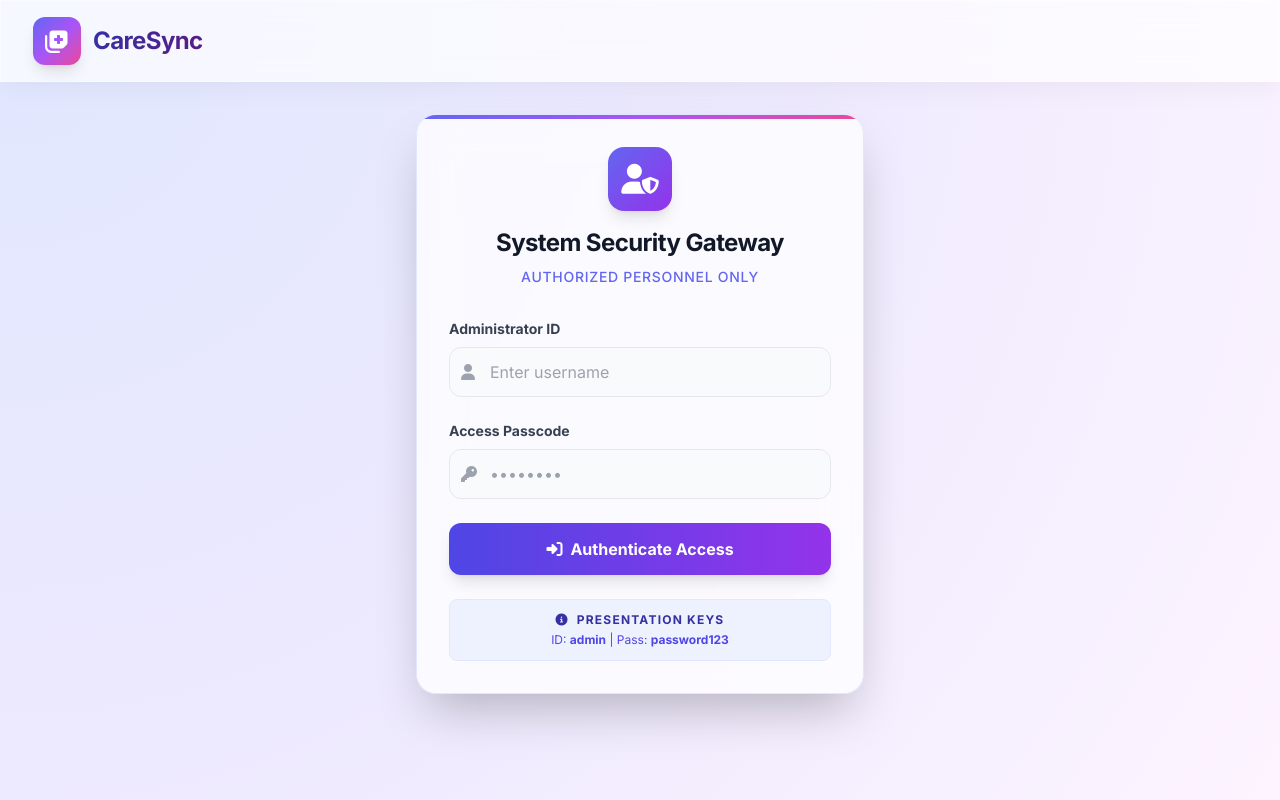
After one commit to omkar-maindad/hospital-management, a Flask app: page /login in a window 1280 px wide. The commit adds this page. Run offline with Flask 3, Linux system fonts and the light colour scheme; some libraries are stand-ins or nearby versions.

Commit message:
Add Admin Secure Login Gateway and Live UPI QR Billing Simulations

```diff
--- a/app.py
+++ b/app.py
@@ -1,9 +1,37 @@
-from flask import Flask, render_template, request, redirect, url_for, flash
+from flask import Flask, render_template, request, redirect, url_for, flash, session
 import database as db
 import os
 
 app = Flask(__name__)
 app.secret_key = os.urandom(24)
+
+# --- Security Authentication System ---
+@app.before_request
+def require_login():
+    allowed_routes = ['login', 'static']
+    if request.endpoint not in allowed_routes and 'logged_in' not in session:
+        return redirect(url_for('login'))
+
+@app.route('/login', methods=['GET', 'POST'])
+def login():
+    if request.method == 'POST':
+        user = request.form.get('username')
+        pwd = request.form.get('password')
+        # Fast presentation credentials
+        if user == 'admin' and pwd == 'password123':
+            session['logged_in'] = True
+            flash('Secure access granted.', 'success')
+            return redirect(url_for('index'))
+        else:
+            flash('Invalid Administrator credentials.', 'error')
+    return render_template('login.html')
+
+@app.route('/logout')
+def logout():
+    session.clear()
+    flash('System session terminated securely.', 'success')
+    return redirect(url_for('login'))
+
 
 @app.route('/')
 def index():
--- a/templates/base.html
+++ b/templates/base.html
@@ -34,6 +34,7 @@
                 </div>
 
                 <!-- Desktop Menu -->
+                {% if session.get('logged_in') %}
                 <div class="hidden md:flex space-x-1 lg:space-x-4 items-center">
                     <a href="{{ url_for('index') }}" class="px-3 py-2 text-sm font-bold transition-all {{ 'text-indigo-700 border-b-[3px] border-indigo-600 rounded-sm' if request.endpoint == 'index' else 'text-gray-600 hover:text-indigo-600 hover:bg-indigo-50 rounded-lg' }}">Dashboard</a>
                     <a href="{{ url_for('manage_patients') }}" class="px-3 py-2 text-sm font-bold transition-all {{ 'text-indigo-700 border-b-[3px] border-indigo-600 rounded-sm' if request.endpoint == 'manage_patients' else 'text-gray-600 hover:text-indigo-600 hover:bg-indigo-50 rounded-lg' }}">Patients</a>
@@ -44,24 +45,34 @@
                     <a href="{{ url_for('manage_billing') }}" class="px-3 py-2 text-sm font-bold transition-all {{ 'text-indigo-700 border-b-[3px] border-indigo-600 rounded-sm' if request.endpoint == 'manage_billing' else 'text-gray-600 hover:text-indigo-600 hover:bg-indigo-50 rounded-lg' }}">Billing</a>
                 </div>
 
-                <div class="hidden md:flex items-center">
-                    <div class="flex items-center gap-2 bg-white/50 px-4 py-2 rounded-full border border-gray-200 shadow-sm">
+                </div>
+
+                <div class="hidden md:flex items-center space-x-4">
+                    <div class="flex items-center gap-2 bg-white/50 px-4 py-2 rounded-full border border-indigo-100 shadow-sm">
                         <i class="fa-solid fa-user-shield text-indigo-500"></i>
-                        <span class="text-sm font-bold text-gray-700">Admin</span>
+                        <span class="text-sm font-bold text-indigo-700">Admin</span>
                     </div>
+                    <a href="{{ url_for('logout') }}" class="text-gray-500 hover:text-red-500 transition-colors" title="Disconnect Session">
+                        <i class="fa-solid fa-power-off text-lg"></i>
+                    </a>
                 </div>
 
                 <!-- Mobile menu button -->
                 <div class="md:hidden flex items-center">
-                    <button onclick="document.getElementById('mobile-menu').classList.toggle('hidden')" class="text-gray-600 hover:text-indigo-600 focus:outline-none p-2 rounded-md hover:bg-gray-100">
+                    <button onclick="document.getElementById('mobile-menu').classList.toggle('hidden')" class="text-indigo-600 focus:outline-none p-2 rounded-md hover:bg-indigo-50">
                         <i class="fa-solid fa-bars text-2xl"></i>
                     </button>
+                    <a href="{{ url_for('logout') }}" class="ml-4 text-gray-500 hover:text-red-500">
+                        <i class="fa-solid fa-power-off text-lg"></i>
+                    </a>
                 </div>
+                {% endif %}
             </div>
         </div>
 
         <!-- Mobile Menu -->
-        <div id="mobile-menu" class="hidden md:hidden bg-white/95 backdrop-blur-md border-b border-gray-200">
+        {% if session.get('logged_in') %}
+        <div id="mobile-menu" class="hidden md:hidden bg-white/95 backdrop-blur-md border-b border-indigo-100 shadow-lg">
             <div class="px-2 pt-2 pb-3 space-y-1 sm:px-3">
                 <a href="{{ url_for('index') }}" class="block px-3 py-2 rounded-md text-base font-medium text-gray-700 hover:text-indigo-600 hover:bg-indigo-50">Dashboard</a>
                 <a href="{{ url_for('manage_patients') }}" class="block px-3 py-2 rounded-md text-base font-medium text-gray-700 hover:text-indigo-600 hover:bg-indigo-50">Patients</a>
@@ -72,6 +83,7 @@
                 <a href="{{ url_for('manage_billing') }}" class="block px-3 py-2 rounded-md text-base font-medium text-gray-700 hover:text-indigo-600 hover:bg-indigo-50">Billing</a>
             </div>
         </div>
+        {% endif %}
     </nav>
 
     <!-- Main Content Container -->
--- /dev/null
+++ b/templates/login.html
@@ -0,0 +1,51 @@
+{% extends 'base.html' %}
+{% block title %}Admin Login | CareSync{% endblock %}
+
+{% block content %}
+<div class="flex items-center justify-center min-h-[70vh]">
+    <div class="glass-card w-full max-w-md p-8 relative overflow-hidden group border border-indigo-100 shadow-2xl">
+        <!-- Decoration -->
+        <div class="absolute top-0 left-0 w-full h-1 bg-gradient-to-r from-indigo-500 via-purple-500 to-pink-500"></div>
+
+        <div class="text-center mb-8">
+            <div class="w-16 h-16 rounded-2xl bg-gradient-to-br from-indigo-500 to-purple-600 flex items-center justify-center text-white text-3xl mx-auto shadow-lg mb-4 transform group-hover:rotate-6 transition-transform">
+                <i class="fa-solid fa-user-shield"></i>
+            </div>
+            <h2 class="text-2xl font-extrabold text-gray-900 tracking-tight">System Security Gateway</h2>
+            <p class="text-sm font-medium text-indigo-500 mt-2 tracking-wider uppercase">Authorized Personnel Only</p>
+        </div>
+
+        <form action="{{ url_for('login') }}" method="POST" class="space-y-6">
+            <div>
+                <label class="block text-sm font-bold text-gray-700 mb-2">Administrator ID</label>
+                <div class="relative">
+                    <div class="absolute inset-y-0 left-0 pl-3 flex items-center pointer-events-none text-gray-400">
+                        <i class="fa-solid fa-user"></i>
+                    </div>
+                    <input type="text" name="username" required class="w-full pl-10 pr-4 py-3 rounded-xl border border-gray-200 bg-gray-50 focus:bg-white focus:ring-2 focus:ring-indigo-500 focus:border-indigo-500 transition-colors placeholder-gray-400" placeholder="Enter username">
+                </div>
+            </div>
+
+            <div>
+                <label class="block text-sm font-bold text-gray-700 mb-2">Access Passcode</label>
+                <div class="relative">
+                    <div class="absolute inset-y-0 left-0 pl-3 flex items-center pointer-events-none text-gray-400">
+                        <i class="fa-solid fa-key"></i>
+                    </div>
+                    <input type="password" name="password" required class="w-full pl-10 pr-4 py-3 rounded-xl border border-gray-200 bg-gray-50 focus:bg-white focus:ring-2 focus:ring-indigo-500 focus:border-indigo-500 transition-colors placeholder-gray-400" placeholder="••••••••">
+                </div>
+            </div>
+
+            <button type="submit" class="w-full py-3.5 px-4 bg-gradient-to-r from-indigo-600 to-purple-600 hover:from-indigo-700 hover:to-purple-700 text-white font-bold rounded-xl shadow-lg transform hover:-translate-y-0.5 transition-all focus:outline-none focus:ring-2 focus:ring-offset-2 focus:ring-indigo-500 flex justify-center items-center">
+                <i class="fa-solid fa-right-to-bracket mr-2"></i> Authenticate Access
+            </button>
+
+            <!-- Default credentials hint for academic presentation -->
+            <div class="bg-indigo-50 border border-indigo-100 rounded-lg p-3 mt-6 text-center">
+                <p class="text-xs font-bold text-indigo-800 uppercase tracking-widest"><i class="fa-solid fa-circle-info mr-1"></i> Presentation Keys</p>
+                <p class="text-xs text-indigo-600 mt-1">ID: <strong>admin</strong> | Pass: <strong>password123</strong></p>
+            </div>
+        </form>
+    </div>
+</div>
+{% endblock %}
```
Also changed, not shown: templates/billing.html (+91 -6 lines), 5 other files.
